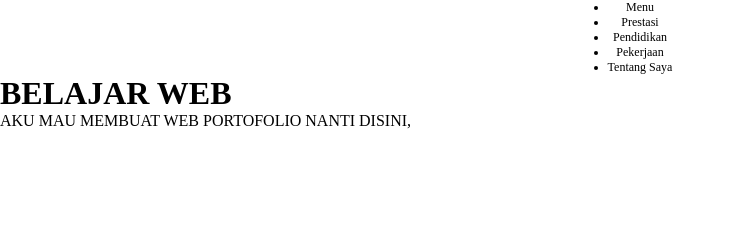
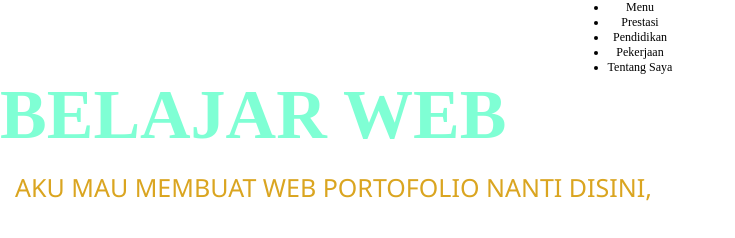
Before and after one commit to Mukrillo/belajar-web, a plain HTML site: page index.html in a window 1280 px wide. Shown: the whole page, without its empty margins (0-735 px from the left). Drawn offline with Linux system fonts and the light colour scheme.

Commit message:
syling untuk judul dan paragraf

```diff
--- a/style.css
+++ b/style.css
@@ -11,3 +11,20 @@ header {
     font-family: 'Times New Roman', Times, serif;
     font-size: 12px;
 }
+
+.judul {
+    text-align: justify;
+    align-items: center;
+    font-size: 35px;
+    color: aquamarine;
+}
+
+.isi {
+    font-family: 'Segoe UI', Tahoma, Geneva, Verdana, sans-serif;
+    font-size: 25px;
+    color: goldenrod;
+    text-align: left;
+    align-items: center;
+    margin: 10px;
+    padding: 5px;
+}
```
